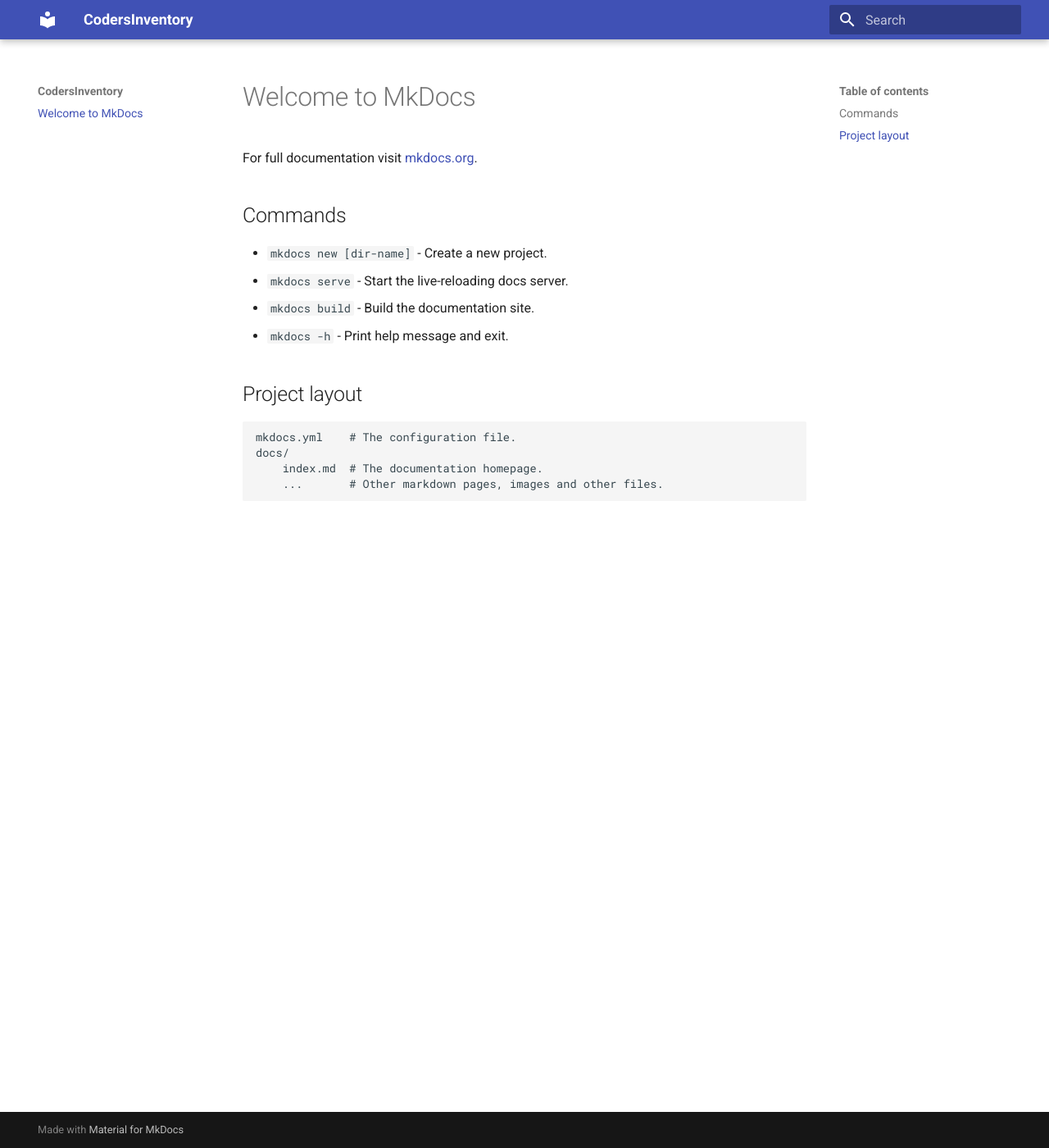
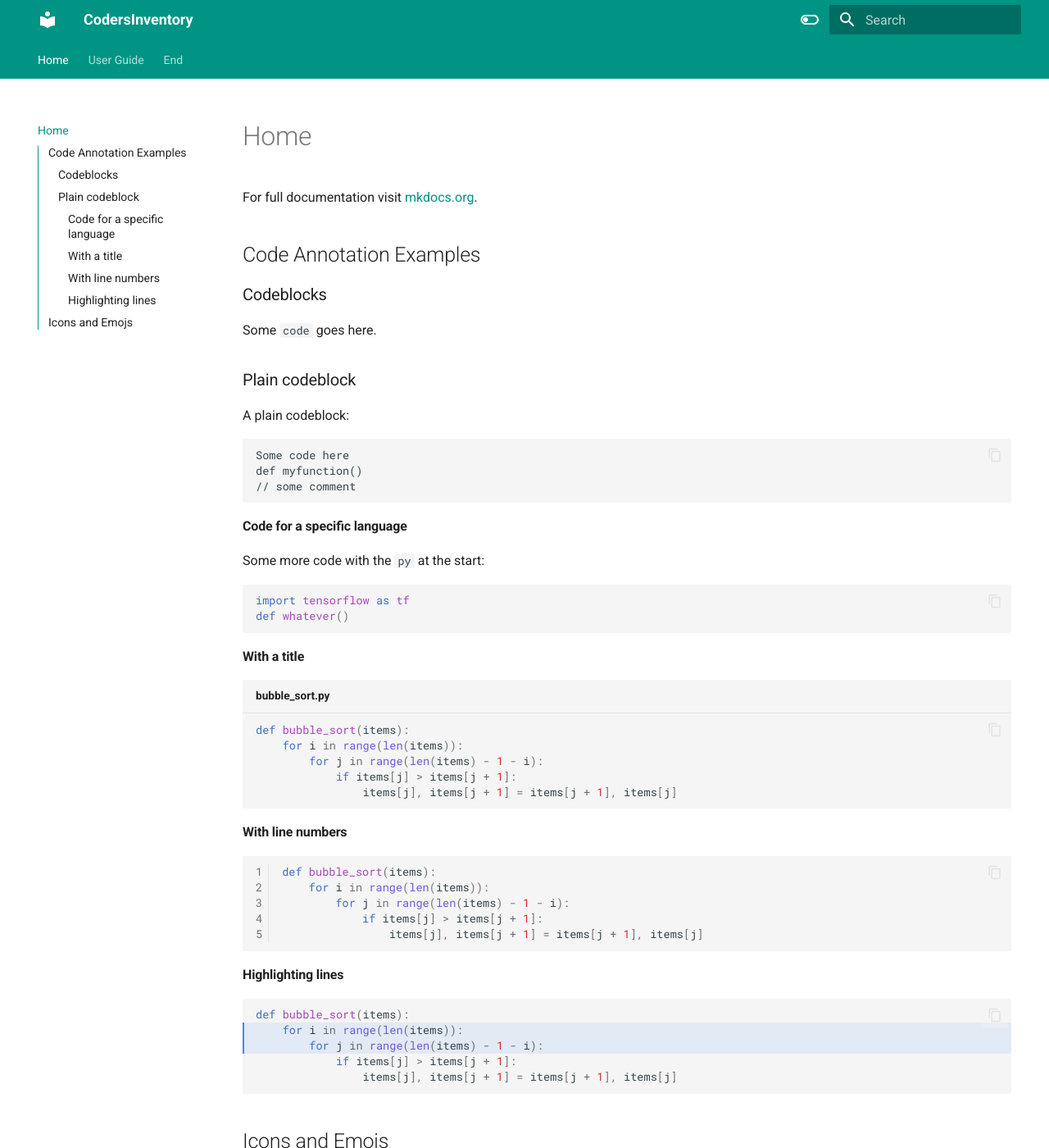
Before and after one commit to Hoopoes/mk-docs-test, an MkDocs documentation site: the page built from docs/index.md, in a window 1280 px wide and 1400 px high. Shown: the whole window at 82% size. Built offline with MkDocs 1.6.1 and Material for MkDocs 9.7.7, drawn with Linux system fonts in a browser that asks for light colours; emoji names are drawn with the system emoji font; some of the changed text lies outside the part shown.

Commit message:
chore: some code added

````diff
--- a/docs/index.md
+++ b/docs/index.md
@@ -1,17 +1,68 @@
-# Welcome to MkDocs
+<!-- # Homepage -->
 
 For full documentation visit [mkdocs.org](https://www.mkdocs.org).
 
-## Commands
+## Code Annotation Examples
 
-* `mkdocs new [dir-name]` - Create a new project.
-* `mkdocs serve` - Start the live-reloading docs server.
-* `mkdocs build` - Build the documentation site.
-* `mkdocs -h` - Print help message and exit.
+### Codeblocks
 
-## Project layout
+Some `code` goes here.
 
-    mkdocs.yml    # The configuration file.
-    docs/
-        index.md  # The documentation homepage.
-        ...       # Other markdown pages, images and other files.
+### Plain codeblock
+
+A plain codeblock:
+
+```
+Some code here
+def myfunction()
+// some comment
+```
+
+#### Code for a specific language
+
+Some more code with the `py` at the start:
+
+``` py
+import tensorflow as tf
+def whatever()
+```
+
+#### With a title
+
+``` py title="bubble_sort.py"
+def bubble_sort(items):
+    for i in range(len(items)):
+        for j in range(len(items) - 1 - i):
+            if items[j] > items[j + 1]:
+                items[j], items[j + 1] = items[j + 1], items[j]
+```
+
+#### With line numbers
+
+``` py linenums="1"
+def bubble_sort(items):
+    for i in range(len(items)):
+        for j in range(len(items) - 1 - i):
+            if items[j] > items[j + 1]:
+                items[j], items[j + 1] = items[j + 1], items[j]
+```
+
+#### Highlighting lines
+
+``` py hl_lines="2 3"
+def bubble_sort(items):
+    for i in range(len(items)):
+        for j in range(len(items) - 1 - i):
+            if items[j] > items[j + 1]:
+                items[j], items[j + 1] = items[j + 1], items[j]
+```
+
+## Icons and Emojs
+
+:smile:
+
+:fontawesome-regular-face-laugh-wink:
+
+:fontawesome-brands-twitter:{ .twitter }
+
+:octicons-heart-fill-24:{ .heart }
--- a/mkdocs.yml
+++ b/mkdocs.yml
@@ -1,4 +1,80 @@
 site_name: CodersInventory
 site_url: https://mydomain.org/mysite
+nav:
+  - Home: index.md
+  - User Guide:
+    - Writing your docs: llm/gpt2.md
+    - Styling your docs: llm/llm.md
+  - End:
+    - bye: pagae_2.md
+
 theme:
+
   name: material
+
+  language: en
+
+  features:
+    - navigation.tabs
+    - navigation.sections
+    - toc.integrate
+    - navigation.top
+    - search.suggest
+    - search.highlight
+    - content.tabs.link
+    - content.code.annotation
+    - content.code.copy
+
+  palette:
+    - scheme: default
+      toggle:
+        icon: material/toggle-switch-off-outline
+        name: Switch to dark mode
+      primary: teal
+      accent: purple
+    - scheme: slate
+      toggle:
+        icon: material/toggle-switch
+        name: Switch to light mode
+      primary: teal
+      accent: lime
+
+  plugins:
+  - social
+  - search
+
+extra:
+  social:
+    - icon: fontawesome/brands/github-alt
+      link: https://github.com/
+    - icon: fontawesome/brands/twitter
+      link: https://twitter.com/
+    - icon: fontawesome/brands/linkedin
+      link: https://www.linkedin.com/in/
+
+markdown_extensions:
+  - pymdownx.highlight:
+      anchor_linenums: true
+  - pymdownx.inlinehilite
+  - pymdownx.snippets
+  - admonition
+  - pymdownx.arithmatex:
+      generic: true
+  - footnotes
+  - pymdownx.details
+  - pymdownx.superfences
+  - pymdownx.mark
+  - attr_list
+  - pymdownx.emoji:
+      emoji_index: !!python/name:material.extensions.emoji.twemoji
+      emoji_generator: !!python/name:material.extensions.emoji.to_svg
+
+copyright: |
+  &copy; 2023 <a href="https://github.com/hoopes" target="_blank" rel="noopener">Hoopes</a>. Created by <a href="https://github.com/your-username" target="_blank" rel="noopener">Your Name</a> and <a href="https://github.com/friend-username" target="_blank" rel="noopener">Friend's Name</a>. All rights reserved.
+
+
+extra_css:
+  - stylesheets/extra.css
+
+extra_javascript:
+  - javascripts/extra.js
````
Also changed, not shown: README.md (+2 -0 lines), docs/pagae_2.md (added, +5 -0 lines), docs/javascripts/extra.js (added), docs/llm/gpt2.md (added), docs/llm/llm.md (added), docs/stylesheets/extra.css (added).
